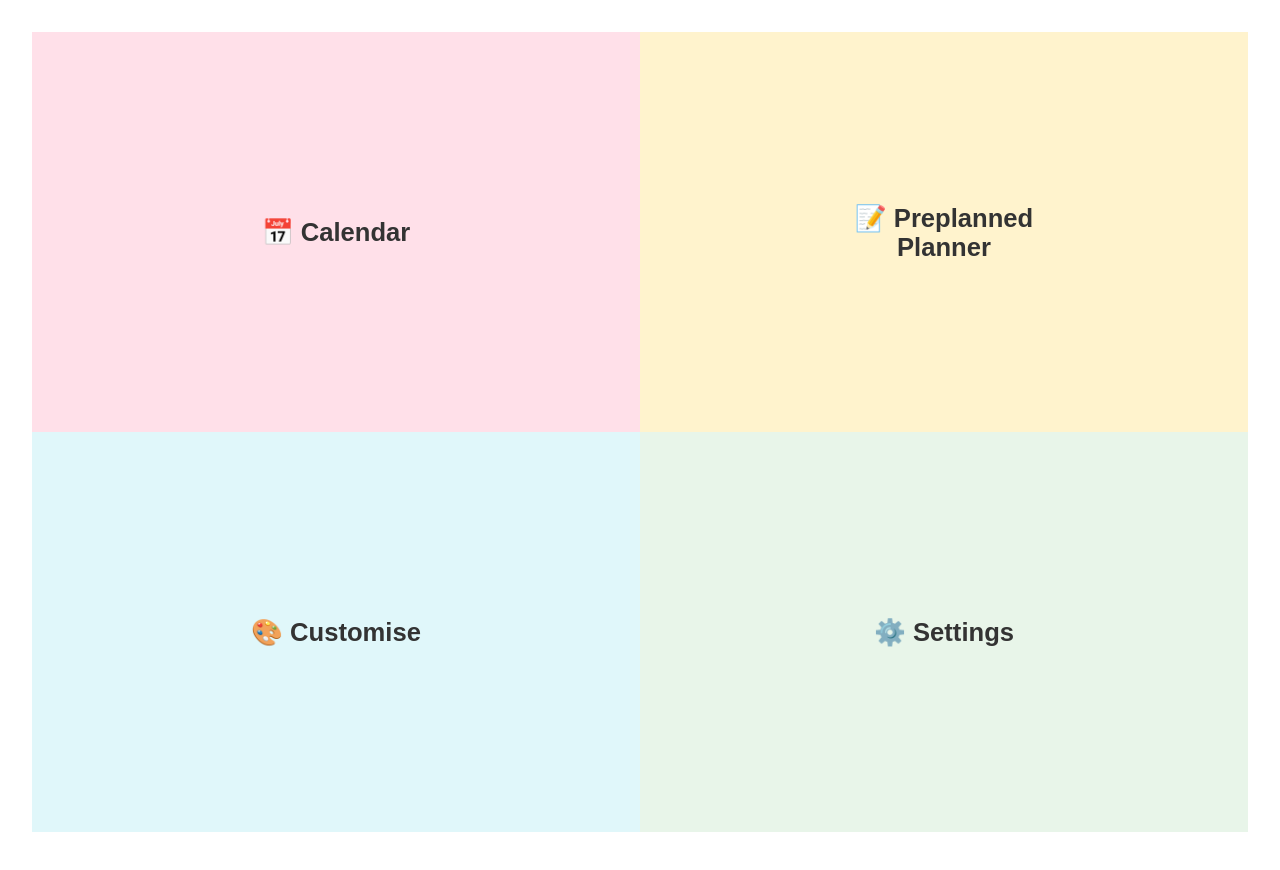
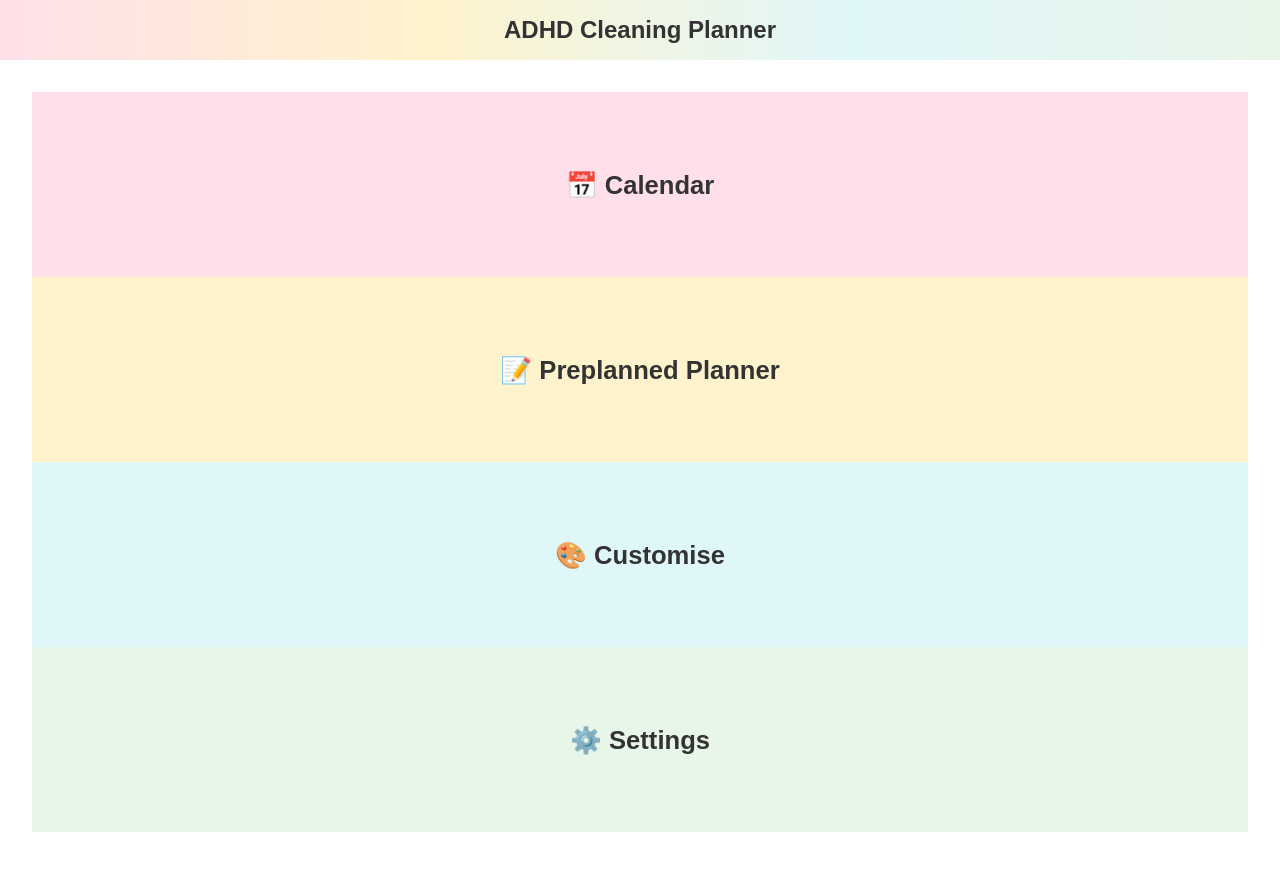
Before and after one commit to emma17morris-art/ADHD-CLEANING-PLANNER, a plain HTML site: page index.html in a window 1280 px wide. Drawn offline with Linux system fonts and the light colour scheme.

Commit message:
Update index.html

```diff
--- a/index.html
+++ b/index.html
@@ -12,13 +12,21 @@
       font-family: Arial, sans-serif;
     }
 
-    /* Fullscreen grid for 4 tiles */
+    /* Pastel rainbow header */
+    header {
+      background: linear-gradient(90deg, #ffe0e9, #fff3cd, #e0f7fa, #e8f5e9);
+      color: #333;
+      text-align: center;
+      padding: 1rem;
+      font-size: 1.5rem;
+      font-weight: bold;
+    }
+
+    /* Home screen tiles as 4 rows */
     .grid {
       display: grid;
-      grid-template-columns: 1fr 1fr;
-      grid-template-rows: 1fr 1fr;
-      height: 100%;
-      width: 100%;
+      grid-template-rows: 1fr 1fr 1fr 1fr;
+      height: calc(100% - 60px); /* full height minus header */
     }
 
     .tile {
@@ -34,11 +42,11 @@
     }
 
     .tile:hover {
-      transform: scale(1.05);
+      transform: scale(1.02);
       opacity: 0.9;
     }
 
-    /* Pastel rainbow colours */
+    /* Pastel rainbow row colours */
     .calendar { background: #ffe0e9; }   /* pastel pink */
     .planner { background: #fff3cd; }    /* pastel yellow */
     .customise { background: #e0f7fa; }  /* pastel teal */
@@ -70,11 +78,13 @@
 </head>
 <body>
 
-<!-- Home Page with fullscreen 4 tiles -->
+<header>ADHD Cleaning Planner</header>
+
+<!-- Home Page with 4 full-width pastel rows -->
 <div id="home" class="tab active">
   <div class="grid">
     <div class="tile calendar" onclick="showTab('calendar')">📅 Calendar</div>
-    <div class="tile planner" onclick="showTab('planner')">📝 Preplanned<br>Planner</div>
+    <div class="tile planner" onclick="showTab('planner')">📝 Preplanned Planner</div>
     <div class="tile customise" onclick="showTab('customise')">🎨 Customise</div>
     <div class="tile settings" onclick="showTab('settings')">⚙️ Settings</div>
   </div>
```
